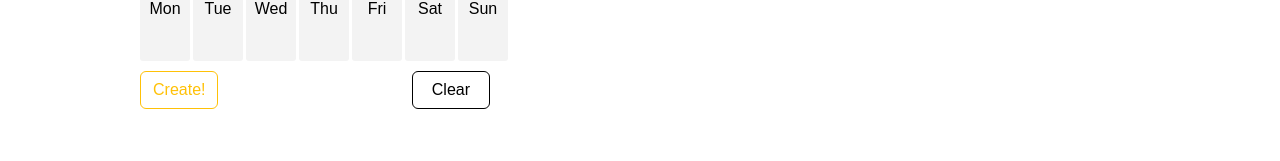
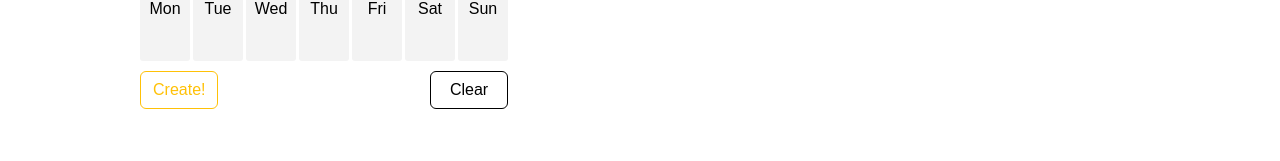
Before and after one commit to Samukat/makeatime, a React (Create React App) app in the folder client/: page /create in a window 1280 px wide. Both pictures are taken after a click on the radio button "Days of the week". Shown: the part 356-517 px from the top of the page. Built offline with nearby package versions, Linux system fonts and the light colour scheme.

Commit message:
clear button!!!

```diff
--- a/client/src/components/pages/create_page/daySelector.tsx
+++ b/client/src/components/pages/create_page/daySelector.tsx
@@ -34,6 +34,14 @@ const DaySelector:React.FC<Props> = (props) => { //on sellect is a prop function
     const [selectedWeekDays, setSelectedWeekDays] = useState<string[]>([]);
     const [selectedDateDays, setSelectedDateDays] = useState<Date[]>([]);
     const [isMouseDown, setIsMouseDown] = useState(false);
+
+    const handleClear = (cal_type: string) => {
+        if (cal_type == 'week') {
+            setSelectedWeekDays([])
+        } else if (cal_type == 'calendar') {
+            setSelectedDateDays([])
+        }
+    }
 
     useEffect(() => {
         props.onSelect(selectedWeekDays)
@@ -73,7 +81,8 @@ const DaySelector:React.FC<Props> = (props) => { //on sellect is a prop function
         };
 
         return (
-
+            <>
+                <div className = 'calendar-section'>
                     <div className={props.className}>
                         {daysOfWeek.map((day) => (
                             <div className='day_selector_div'>
@@ -88,6 +97,9 @@ const DaySelector:React.FC<Props> = (props) => { //on sellect is a prop function
                             </div>
                         ))}
                     </div>
+                    <Button className='clear-button' onClick={() => handleClear("week")}>Clear</Button>
+                </div>
+            </>
         );
     }
     else if (props.input_type === 0) {
@@ -104,7 +116,6 @@ const DaySelector:React.FC<Props> = (props) => { //on sellect is a prop function
         const monthNames = ["January", "February", "March", "April", "May", "June",
             "July", "August", "September", "October", "November", "December"
             ];
-
         return(
             <>
                 <div className = 'calendar-section'>
@@ -140,6 +151,7 @@ const DaySelector:React.FC<Props> = (props) => { //on sellect is a prop function
                             </div>
                         ))}
                     </div>
+                    <Button className='clear-button' onClick={() => handleClear("calendar")}>Clear</Button>
                 </div>
             </>
         )
--- a/client/src/components/pages/create_page/index.tsx
+++ b/client/src/components/pages/create_page/index.tsx
@@ -14,13 +14,6 @@ export default function Create() {
     //create
     const handleCreate = () => {
 
-    }
-
-    const handleClear = () => {
-        setSelectedDays([]);
-        for (let i = 0; i < selectedDays.length; i++) {
-            console.log(selectedDays[i]);
-        }
     }
 
     return (
@@ -83,17 +76,13 @@ export default function Create() {
                 </div>
                 <div className='bottom-buttons'>
                     <Button className='submit-btn' variant={selectedDays.length > 0? "outline-success": "outline-warning"} onClick={handleCreate}>Create!</Button>{' '}
-                    <Button className='clear-button' onClick={handleClear}>Clear</Button>
                 </div>
             </div>
-
             {(selectedDays.length > 0) && selectedDays.map((day) => (
                 <p>
                     {day}
                 </p>
             ))}
         </>
-
-
     )
 }
--- a/client/src/components/pages/create_page/style.scss
+++ b/client/src/components/pages/create_page/style.scss
@@ -184,11 +184,13 @@
     margin-top:10px;
 }
 .clear-button{
+    position: absolute;
     background-color: white !important;
     border-color: black !important;
     width: 78px;
     color: black !important;
-    margin-left: 189px
+    margin-top: 10px;
+    margin-left: 290px
 }
 @media(hover: hover) and (pointer: fine){
     .clear-button:hover{
```
Lines whose indentation alone changed are shown as unchanged.
